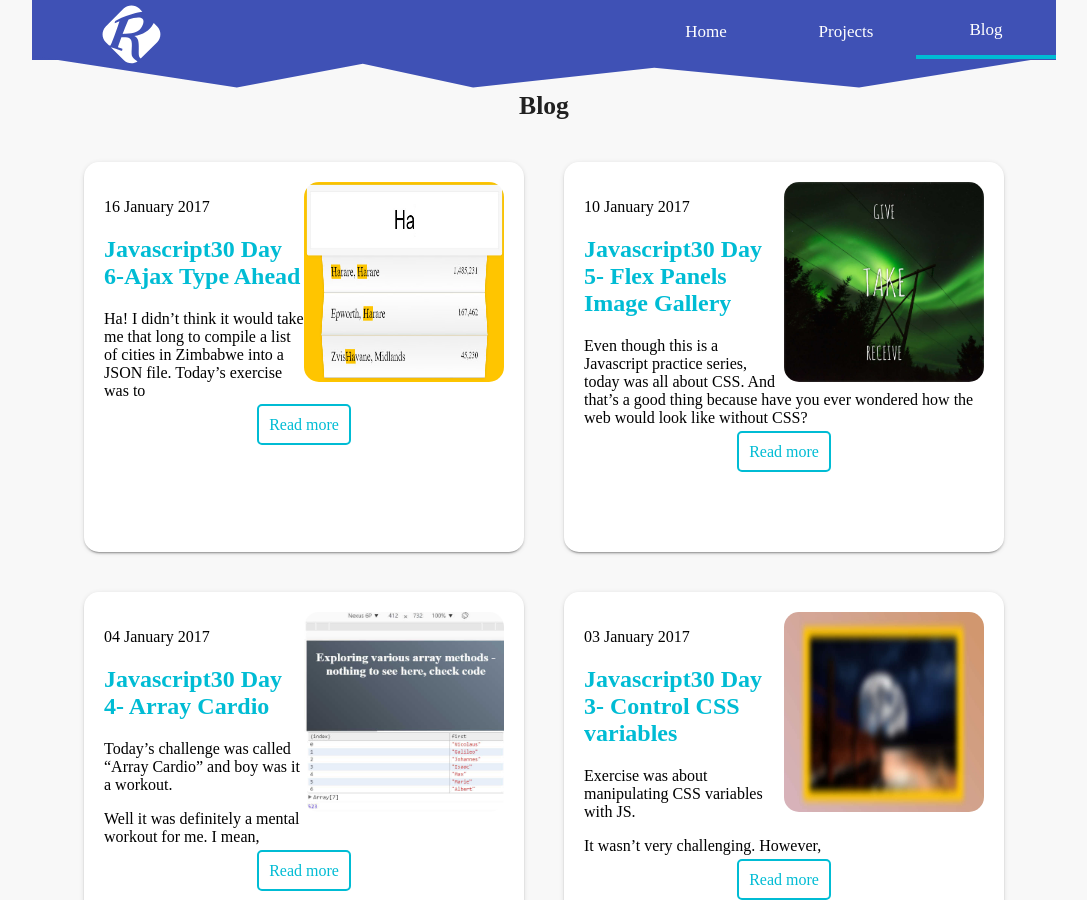
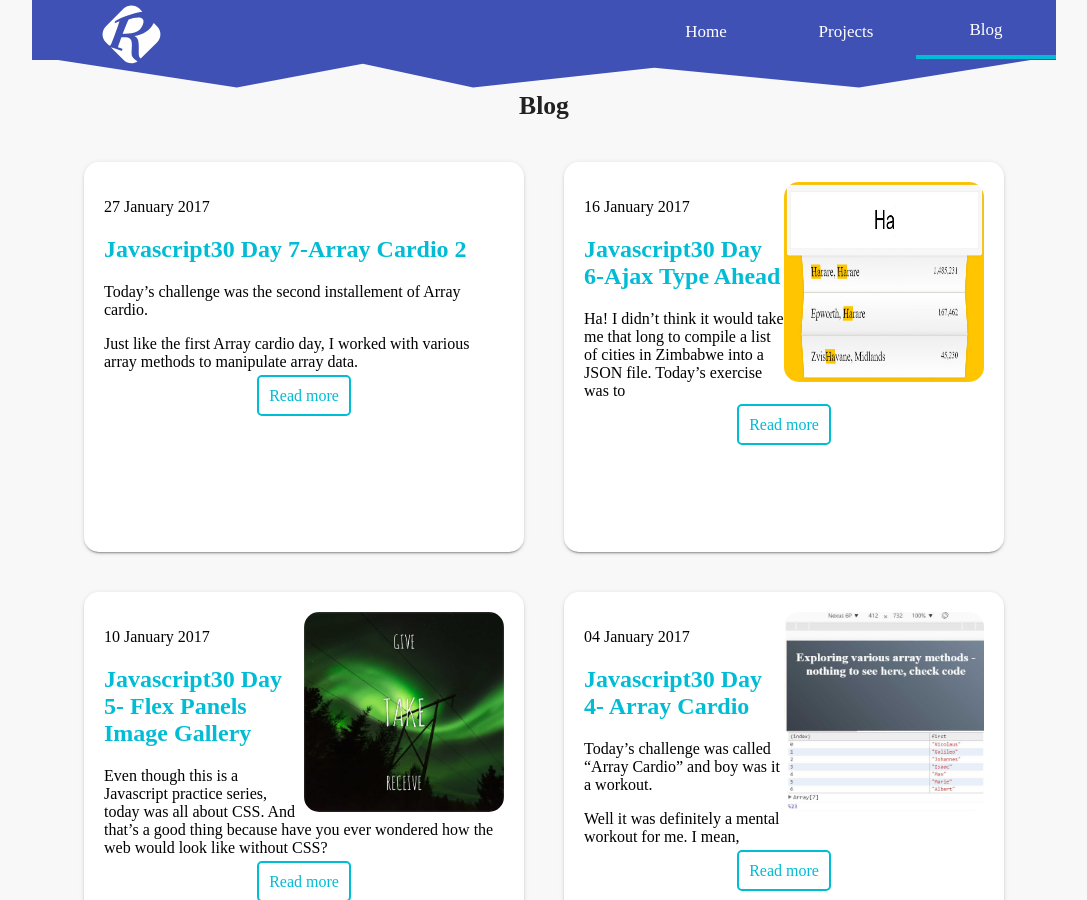
Before and after one commit to Rayhatron/rayhatron.github.io, a Jekyll site: the page built from blog/index.html, in a window 1280 px wide and 900 px high. Shown: the whole window, without its empty margins (96-1183 px from the left). Built offline with Jekyll 4.4.1, drawn with Linux system fonts in a browser that asks for light colours; nearby versions of some CDN libraries; some web fonts are replaced; the list of posts is cut into pages by our own code; some of the changed lines change nothing that is shown.

Commit message:
Day 7 of javascript30 blog post

````diff
--- a/_config.yml
+++ b/_config.yml
@@ -42,7 +42,7 @@ defaults:
   - scope:
       path: ""
     values:
-      image: /images/logo.png
+      image:
 
 gems:
   - octopress-autoprefixer
--- /dev/null
+++ b/_posts/javascript30/2017-01-27-Day-7-of-30-days-of-Javascript-Array-Cardio-2.md
@@ -0,0 +1,59 @@
+---
+title: Javascript30 Day 7-Array Cardio 2
+description: Blog post summarising my experience after completing the seventh day of 30 days of Javascript challenges
+category: javascript
+date: 2017-01-27
+permalink: /blog/javascript/:title/
+tags:
+    - javascript30
+---
+
+Today's challenge was the second installement of Array cardio.
+
+Just like the first Array cardio day, I worked with various array methods to manipulate array data.
+<!--more-->
+
+The two arrays that I worked with are as follows:
+
+```javascript
+
+    const people = [
+    {name: 'Ray', year: 1997 },
+    {name: 'Kait', year: 1986 },
+    {name: 'Irv', year: 1970 },
+    {name: 'Lux', year: 2015 }
+
+    ];
+
+    const comments = [
+        {text: 'Love this!', id: 523423 },
+        {text: 'Super good', id: 823423 },
+        {text: 'You are the best', id:  2039842},
+        {text: 'Lasagne is my fav food ever', id: 123523 },
+        {text: 'Nice Nice Nice', id: 542328 }
+    ];
+
+```
+Now the tasks that I had to carry out are as follows:
+
+1. Use ``` Array.prototype.some() ``` to check if at least one person is 18?
+2. Use ``` Array.prototype.every() ``` to check if everyone is 19?
+3. Use ``` Array.prototype.find() ``` to find the comment with ID of 823423.
+4. Use ``` Array.prototype.findIndex() ``` to find the comment with ID of 823423 and delete it.
+
+For all the tasks, I started by learning more about the method to be used on [Mozilla Developer Network](https://developer.mozilla.org/en-US/).
+This is a great resource to always keep in mind when developing because it'll save you a lot of time when you get stuck as it explains clearly what
+you're looking for.
+
+The challenge was not that difficult as most of the array methods are straight forward in how they work. This 4 array methods together with the
+methods that I used in the previous array cardio make up a nice list of array methods that you should always keep in mind during development.
+
+<h2>Today i learned:</h2>
+
+- MDN is a great reference resource
+- 4 more array methods
+- More ES6 style code
+
+
+What other array methods do you find handy? Feel free to tweet <a href="https://twitter.com/{{site.twitter_username}}" target="_blank" title="Twitter">@me</a> about them.
+You can find the code <a href="https://github.com/Rayhatron/Exploring-Javascript/tree/master/07%20-%20Array%20cardio%202" target="_blank" title="Github repo">here</a>.
````
